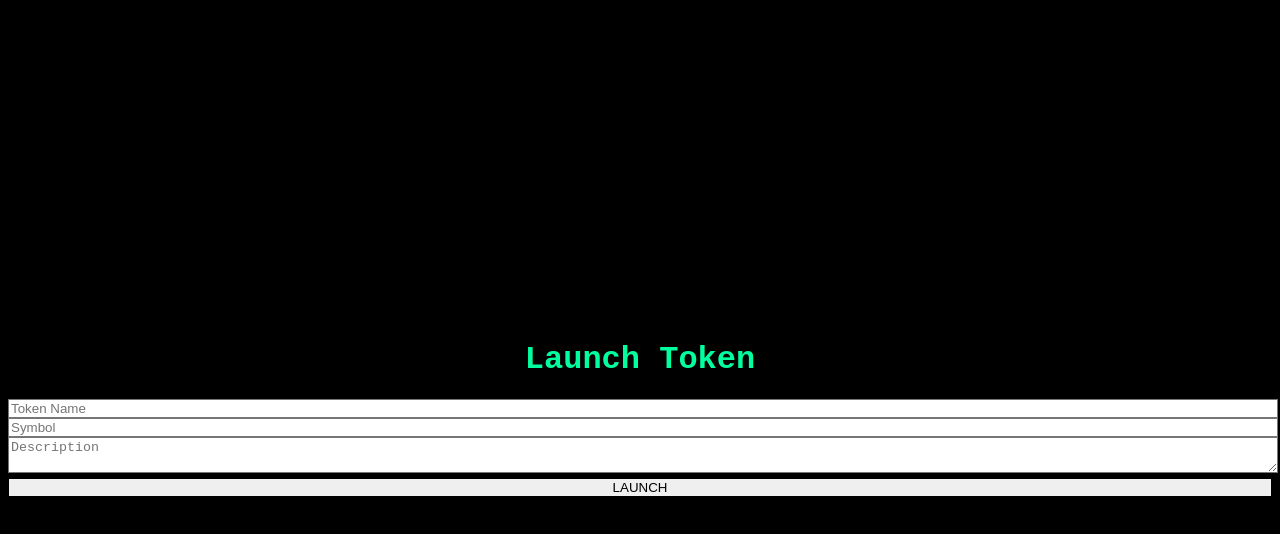
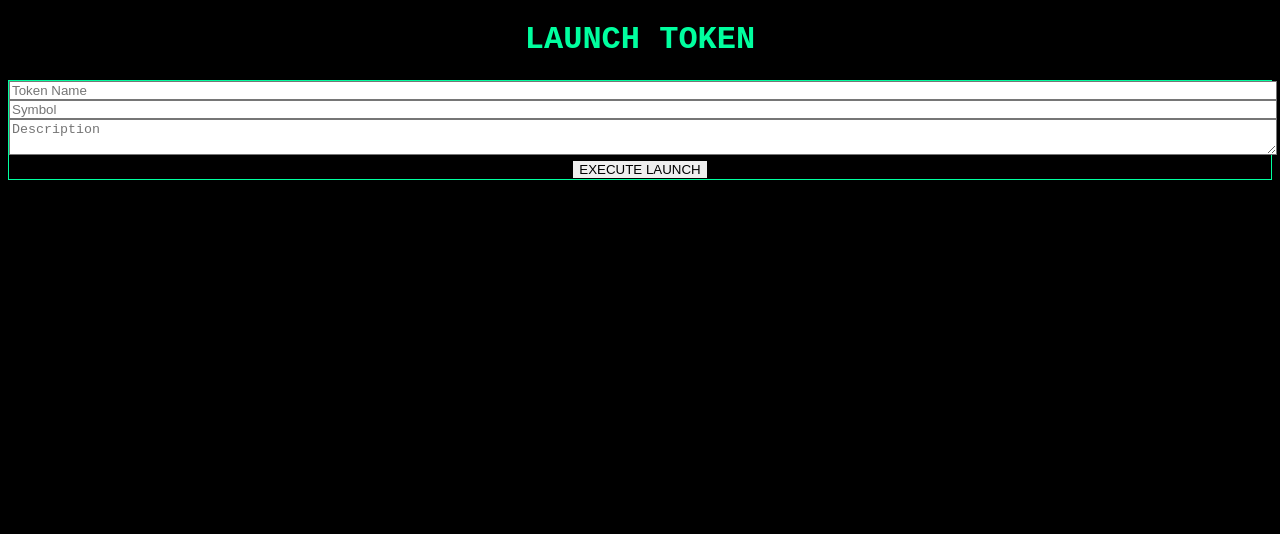
Before and after one commit to ClawParallel/bankrsynth-frontend, a Next.js app: page /launch in a window 1280 px wide. Shown: the top 534 px of the page. Built offline with nearby package versions, Linux system fonts and the light colour scheme.

Commit message:
final fix

```diff
--- a/app/launch/page.tsx
+++ b/app/launch/page.tsx
@@ -6,50 +6,63 @@ export default function LaunchPage() {
   const [symbol, setSymbol] = useState("");
   const [description, setDescription] = useState("");
 
-  const deploy = async () => {
-    await fetch("https://bankrsynth-backend-production.up.railway.app/launch", {
-      method: "POST",
-      headers: {"Content-Type":"application/json"},
-      body: JSON.stringify({ name, symbol, description })
-    });
+  const launch = async () => {
+    if (!name) {
+      alert("Token name required");
+      return;
+    }
 
-    alert("Token launching 🚀");
+    const res = await fetch(
+      "https://bankrsynth-backend-production.up.railway.app/launch",
+      {
+        method: "POST",
+        headers: { "Content-Type": "application/json" },
+        body: JSON.stringify({
+          name,
+          symbol,
+          description
+        })
+      }
+    );
+
+    const data = await res.json();
+    console.log(data);
+
+    alert("Launch response received");
   };
 
   return (
-    <main className="min-h-screen flex flex-col items-center justify-center p-6">
+    <main className="min-h-screen p-6 text-center">
+      <h1 className="text-5xl mb-8">LAUNCH TOKEN</h1>
 
-      <h1 className="text-5xl font-bold mb-8">Launch Token</h1>
-
-      <div className="w-full max-w-lg space-y-4">
+      <div className="max-w-xl mx-auto border p-6">
 
         <input
           placeholder="Token Name"
-          className="w-full p-4 bg-black border"
-          onChange={e=>setName(e.target.value)}
+          className="w-full border p-3 mb-4"
+          onChange={e => setName(e.target.value)}
         />
 
         <input
           placeholder="Symbol"
-          className="w-full p-4 bg-black border"
-          onChange={e=>setSymbol(e.target.value)}
+          className="w-full border p-3 mb-4"
+          onChange={e => setSymbol(e.target.value)}
         />
 
         <textarea
           placeholder="Description"
-          className="w-full p-4 bg-black border"
-          onChange={e=>setDescription(e.target.value)}
+          className="w-full border p-3 mb-4"
+          onChange={e => setDescription(e.target.value)}
         />
 
         <button
-          onClick={deploy}
-          className="w-full border py-4 hover:bg-green-400 hover:text-black"
+          onClick={launch}
+          className="border px-6 py-3"
         >
-          LAUNCH
+          EXECUTE LAUNCH
         </button>
 
       </div>
-
     </main>
   );
 }
```
